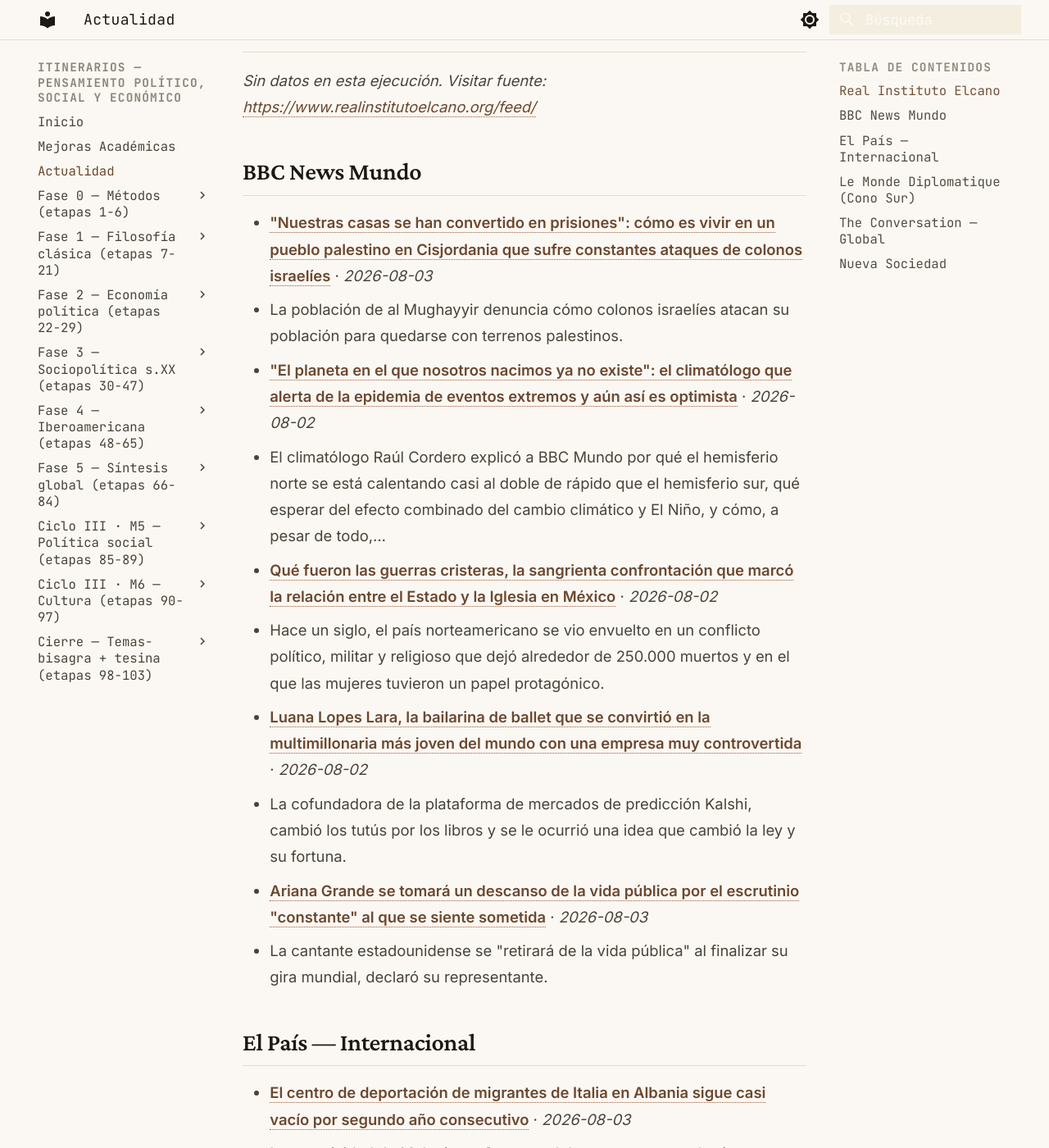
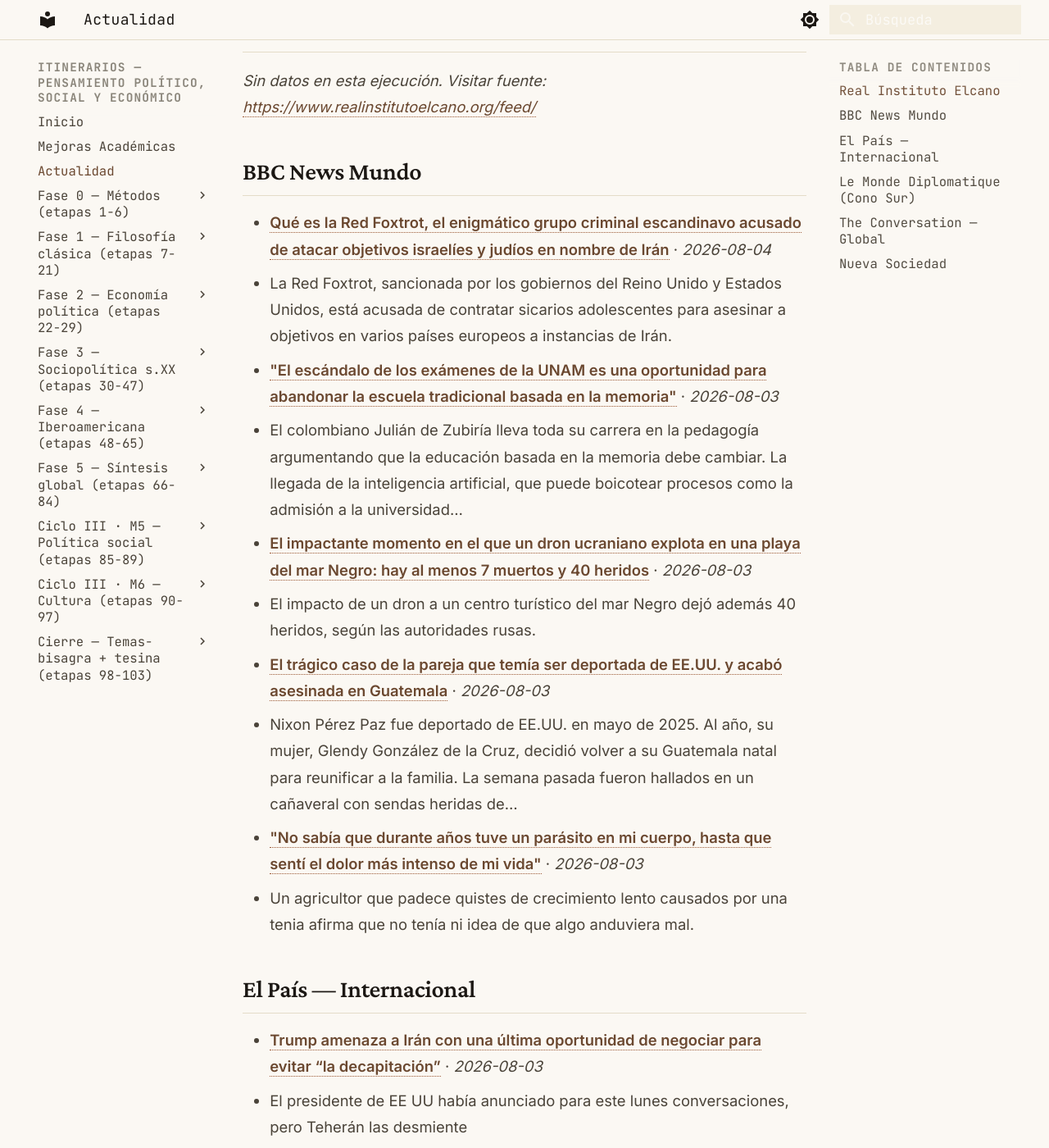
Before and after one commit to MrSpagVi/Curso, an MkDocs documentation site: the page built from docs/actualidad.md, in a window 1280 px wide and 1400 px high, scrolled down 643 px. Shown: the whole window at 82% size. Built offline with MkDocs 1.6.1 and Material for MkDocs 9.7.7, drawn with Linux system fonts in a browser that asks for light colours; some of the changed text lies outside the part shown.

Commit message:
auto: actualidad 2026-08-04

```diff
--- a/docs/actualidad.md
+++ b/docs/actualidad.md
@@ -6,7 +6,7 @@ title: Actualidad
 
 Últimos titulares de fuentes que dictan agenda en ciencia política y geopolítica. Actualizado automáticamente cada día (vía GitHub Actions).
 
-_Última actualización: 2026-08-03 09:25 UTC_
+_Última actualización: 2026-08-04 08:23 UTC_
 
 !!! tip "Ritual mensual — #actualidad"
     El último sábado de cada mes: agarrá **un** titular de los de abajo y escribí **300 palabras** aplicándole **2 autores** del último mes que leíste. ¿Qué diría cada uno? ¿En qué chocan? No resumas la noticia — usala como caso para pensar con las herramientas que venís construyendo. Guardá el texto con el tag `#actualidad` en tu sistema de notas. Esto convierte la teoría en criterio sobre la coyuntura: el objetivo del plan no es citar a Maquiavelo, es leer el presente con él.
@@ -17,25 +17,25 @@ _Sin datos en esta ejecución. Visitar fuente: [https://www.realinstitutoelcano.
 
 ## BBC News Mundo
 
-- **["Nuestras casas se han convertido en prisiones": cómo es vivir en un pueblo palestino en Cisjordania que sufre constantes ataques de colonos israelíes](https://www.bbc.com/mundo/articles/czjlk731dzwo?at_medium=RSS&at_campaign=rss)** · *2026-08-03*
-  - La población de al Mughayyir denuncia cómo colonos israelíes atacan su población para quedarse con terrenos palestinos.
-- **["El planeta en el que nosotros nacimos ya no existe": el climatólogo que alerta de la epidemia de eventos extremos y aún así es optimista](https://www.bbc.com/mundo/articles/c24mz1jrnpzo?at_medium=RSS&at_campaign=rss)** · *2026-08-02*
-  - El climatólogo Raúl Cordero explicó a BBC Mundo por qué el hemisferio norte se está calentando casi al doble de rápido que el hemisferio sur, qué esperar del efecto combinado del cambio climático y El Niño, y cómo, a pesar de todo,…
-- **[Qué fueron las guerras cristeras, la sangrienta confrontación que marcó la relación entre el Estado y la Iglesia en México](https://www.bbc.com/mundo/articles/cg4w2pe5zrro?at_medium=RSS&at_campaign=rss)** · *2026-08-02*
-  - Hace un siglo, el país norteamericano se vio envuelto en un conflicto político, militar y religioso que dejó alrededor de 250.000 muertos y en el que las mujeres tuvieron un papel protagónico.
-- **[Luana Lopes Lara, la bailarina de ballet que se convirtió en la multimillonaria más joven del mundo con una empresa muy controvertida](https://www.bbc.com/mundo/articles/cj635znkreyo?at_medium=RSS&at_campaign=rss)** · *2026-08-02*
-  - La cofundadora de la plataforma de mercados de predicción Kalshi, cambió los tutús por los libros y se le ocurrió una idea que cambió la ley y su fortuna.
-- **[Ariana Grande se tomará un descanso de la vida pública por el escrutinio "constante" al que se siente sometida](https://www.bbc.com/mundo/articles/c3v0z6pw4x7o?at_medium=RSS&at_campaign=rss)** · *2026-08-03*
-  - La cantante estadounidense se "retirará de la vida pública" al finalizar su gira mundial, declaró su representante.
+- **[Qué es la Red Foxtrot, el enigmático grupo criminal escandinavo acusado de atacar objetivos israelíes y judíos en nombre de Irán](https://www.bbc.com/mundo/articles/c9w0ydjdzgjo?at_medium=RSS&at_campaign=rss)** · *2026-08-04*
+  - La Red Foxtrot, sancionada por los gobiernos del Reino Unido y Estados Unidos, está acusada de contratar sicarios adolescentes para asesinar a objetivos en varios países europeos a instancias de Irán.
+- **["El escándalo de los exámenes de la UNAM es una oportunidad para abandonar la escuela tradicional basada en la memoria"](https://www.bbc.com/mundo/articles/c330rvm4xpzo?at_medium=RSS&at_campaign=rss)** · *2026-08-03*
+  - El colombiano Julián de Zubiría lleva toda su carrera en la pedagogía argumentando que la educación basada en la memoria debe cambiar. La llegada de la inteligencia artificial, que puede boicotear procesos como la admisión a la universidad…
+- **[El impactante momento en el que un dron ucraniano explota en una playa del mar Negro: hay al menos 7 muertos y 40 heridos](https://www.bbc.com/mundo/articles/cly54egprk4o?at_medium=RSS&at_campaign=rss)** · *2026-08-03*
+  - El impacto de un dron a un centro turístico del mar Negro dejó además 40 heridos, según las autoridades rusas.
+- **[El trágico caso de la pareja que temía ser deportada de EE.UU. y acabó asesinada en Guatemala](https://www.bbc.com/mundo/articles/cr7k9ypmnnlo?at_medium=RSS&at_campaign=rss)** · *2026-08-03*
+  - Nixon Pérez Paz fue deportado de EE.UU. en mayo de 2025. Al año, su mujer, Glendy González de la Cruz, decidió volver a su Guatemala natal para reunificar a la familia. La semana pasada fueron hallados en un cañaveral con sendas heridas de…
+- **["No sabía que durante años tuve un parásito en mi cuerpo, hasta que sentí el dolor más intenso de mi vida"](https://www.bbc.com/mundo/articles/cy07kl5kwwvo?at_medium=RSS&at_campaign=rss)** · *2026-08-03*
+  - Un agricultor que padece quistes de crecimiento lento causados por una tenia afirma que no tenía ni idea de que algo anduviera mal.
 
 ## El País — Internacional
 
-- **[El centro de deportación de migrantes de Italia en Albania sigue casi vacío por segundo año consecutivo](https://elpais.com/internacional/2026-08-03/el-centro-de-deportacion-de-migrantes-de-italia-en-albania-sigue-casi-vacio-por-segundo-ano-consecutivo.html)** · *2026-08-03*
-  - La agresividad de Meloni con Ceuta se debe en parte a que le sirve para intentar superar el fracaso de su modelo: queda fuera del Pacto de Asilo de la UE, que ya permite opciones menos costosas, y el tribunal europeo aún debe aclarar si es…
-- **[Menores ante un juez: la ultraderecha impulsa el endurecimiento de la justicia juvenil](https://elpais.com/internacional/2026-08-03/menores-ante-un-juez-la-ultraderecha-impulsa-el-endurecimiento-de-la-justicia-juvenil.html)** · *2026-08-03*
-  - De Escandinavia a América Latina, las propuestas para endurecer las penas a los adolescentes ganan terreno pese a las reticencias de expertos y organizaciones dedicadas a la protección de la infancia
-- **[Gironda, el incendio que desbordó a Francia: “Sin la solidaridad internacional, habría sido dramático”](https://elpais.com/internacional/2026-08-03/gironda-el-incendio-que-desbordo-a-francia-sin-la-solidaridad-internacional-habria-sido-dramatico.html)** · *2026-08-03*
-  - El fuego desatado hace 10 días en el suroeste de Francia, el mayor desde la II Guerra Mundial, ha obligado a evacuar a 220.000 personas y ha abierto el debate sobre la falta de adaptación al cambio climático
+- **[Trump amenaza a Irán con una última oportunidad de negociar para evitar “la decapitación”](https://elpais.com/internacional/2026-08-03/trump-asegura-que-las-conversaciones-con-iran-se-reanudaran-este-lunes.html)** · *2026-08-03*
+  - El presidente de EE UU había anunciado para este lunes conversaciones, pero Teherán las desmiente
+- **[Jordania, en el foco indeseado de la guerra de Oriente Próximo](https://elpais.com/internacional/2026-08-04/jordania-en-el-foco-indeseado-de-la-guerra-de-oriente-proximo.html)** · *2026-08-04*
+  - Irán incrementa los ataques contra el país árabe, que alberga 4.000 militares estadounidenses, y da pie a una inusual crítica hacia la sólida alianza de seguridad con Washington
+- **[El verano al rojo vivo de Luís Montenegro al frente del Gobierno de Portugal](https://elpais.com/internacional/2026-08-04/el-verano-al-rojo-vivo-de-luis-montenegro-al-frente-del-gobierno-de-portugal.html)** · *2026-08-04*
+  - Irregularidades en torno a dos de sus ministros sacuden al Ejecutivo conservador, incapaz de sacar adelante su reforma laboral y en horas bajas en los sondeos
 - **[‘Una familia, un voto’, el enésimo debate reaccionario](https://elpais.com/opinion/2026-08-03/una-familia-un-voto-el-enesimo-debate-reaccionario.html)** · *2026-08-03*
   - La defensa de la familia patriarcal y del rol tradicional de la esposa-madre es una piedra angular y definitoria de las derechas
 - **[Los estadounidenses tienen menos de cien días para salvar su democracia](https://elpais.com/opinion/2026-08-03/los-estadounidenses-tienen-menos-de-cien-dias-para-salvar-su-democracia.html)** · *2026-08-03*
@@ -47,16 +47,16 @@ _Sin datos en esta ejecución. Visitar fuente: [https://www.eldiplo.org/feed/](h
 
 ## The Conversation — Global
 
-- **[How white farmers still dominate land ownership in South Africa in spite of land reform – new research](https://theconversation.com/how-white-farmers-still-dominate-land-ownership-in-south-africa-in-spite-of-land-reform-new-research-285507)** · *2026-08-03*
-  - Research shows that market-based land reform in South Africa since 1994 has often benefited white farmers and preserved inequality instead of reducing it.
-- **[Closed court, no jury: a legal expert explains what’s happening with Alan Jones’ trial](https://theconversation.com/closed-court-no-jury-a-legal-expert-explains-whats-happening-with-alan-jones-trial-288901)** · *2026-08-03*
-  - The trial of the former shock jock on indecent assault and sexual touching charges is taking place without a jury and in a closed court. Here’s why.
-- **[Australia has long relied on volunteers and wildlife carers. As bird flu spreads, they will need support](https://theconversation.com/australia-has-long-relied-on-volunteers-and-wildlife-carers-as-bird-flu-spreads-they-will-need-support-288389)** · *2026-08-03*
-  - Volunteers have been a mainstay of conservation in Australia. As bird flu spreads, they must be supported – and kept safe.
-- **[Ariana Grande’s appearance attracted intense scrutiny, not just genuine concern](https://theconversation.com/ariana-grandes-appearance-attracted-intense-scrutiny-not-just-genuine-concern-288926)** · *2026-08-03*
-  - There’s an important difference between scrutiny and concern. Here’s why this matters.
-- **[View from The Hill: Hanson announces One Nation Victorian leader, bans major media outlets](https://theconversation.com/view-from-the-hill-hanson-announces-one-nation-victorian-leader-bans-major-media-outlets-288350)** · *2026-08-03*
-  - Pauline Hanson formally announced a suite of candidates for the Victorian election, including her lead candidate Warren Pickering, 43, who will run for the seat of Pakenham
+- **[AI-generated fashion models: innovation, illusion or a step too far?](https://theconversation.com/ai-generated-fashion-models-innovation-illusion-or-a-step-too-far-285550)** · *2026-08-04*
+  - AI-generated fashion models may become the future, but they should be used responsibly.
+- **[Are summer holidays good for children? It’s time researchers asked them](https://theconversation.com/are-summer-holidays-good-for-children-its-time-researchers-asked-them-287543)** · *2026-08-04*
+  - Children have a right to leisure.
+- **[Two Victorian polls have the Coalition leading Labor, with One Nation down](https://theconversation.com/two-victorian-polls-have-the-coalition-leading-labor-with-one-nation-down-288811)** · *2026-08-04*
+  - In the immediate aftermath of Labor’s leadership spill, new polls bring better news for the struggling Coalition.
+- **[There are new blood tests for Alzheimer’s. Should I have one?](https://theconversation.com/there-are-new-blood-tests-for-alzheimers-should-i-have-one-288716)** · *2026-08-04*
+  - New blood tests for Alzheimer’s won’t give you an instant diagnosis. Here’s what they’ll tell you instead.
+- **[Companies may find it easier to join the ASX if these rule changes go ahead](https://theconversation.com/companies-may-find-it-easier-to-join-the-asx-if-these-rule-changes-go-ahead-288911)** · *2026-08-04*
+  - Right now, you can’t advertise a stock market debut before filing a prospectus. Could loosening this rule give shrinking public markets a boost?
 
 ## Nueva Sociedad
 
```
